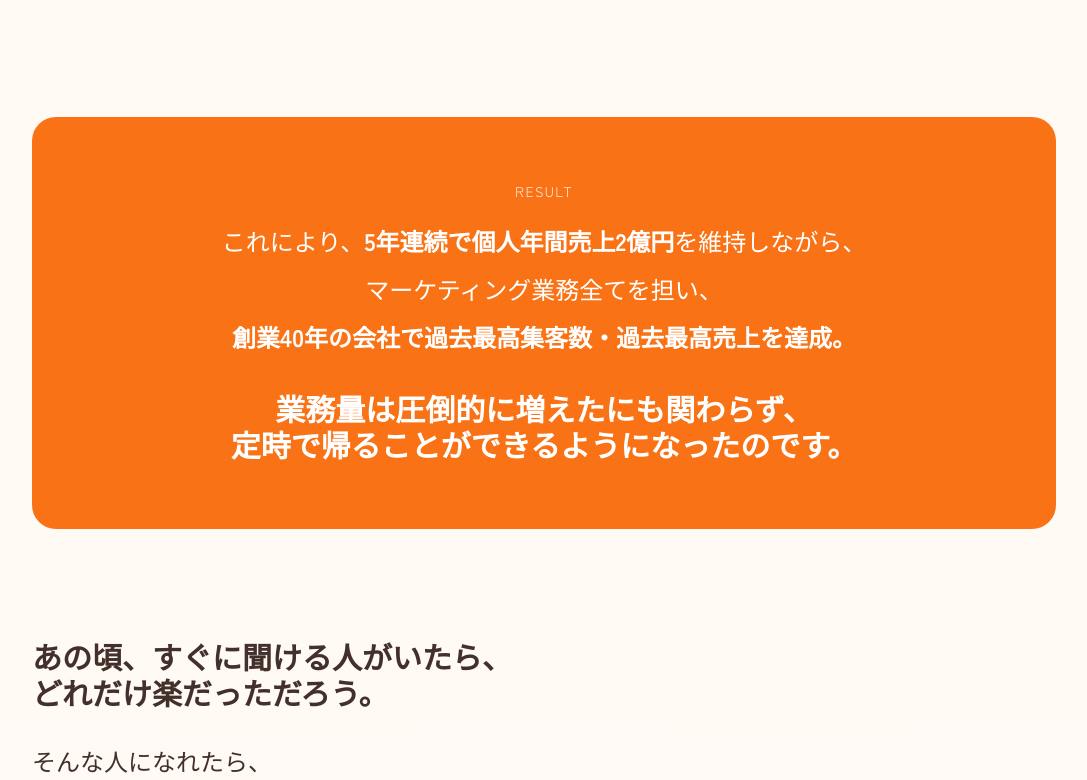
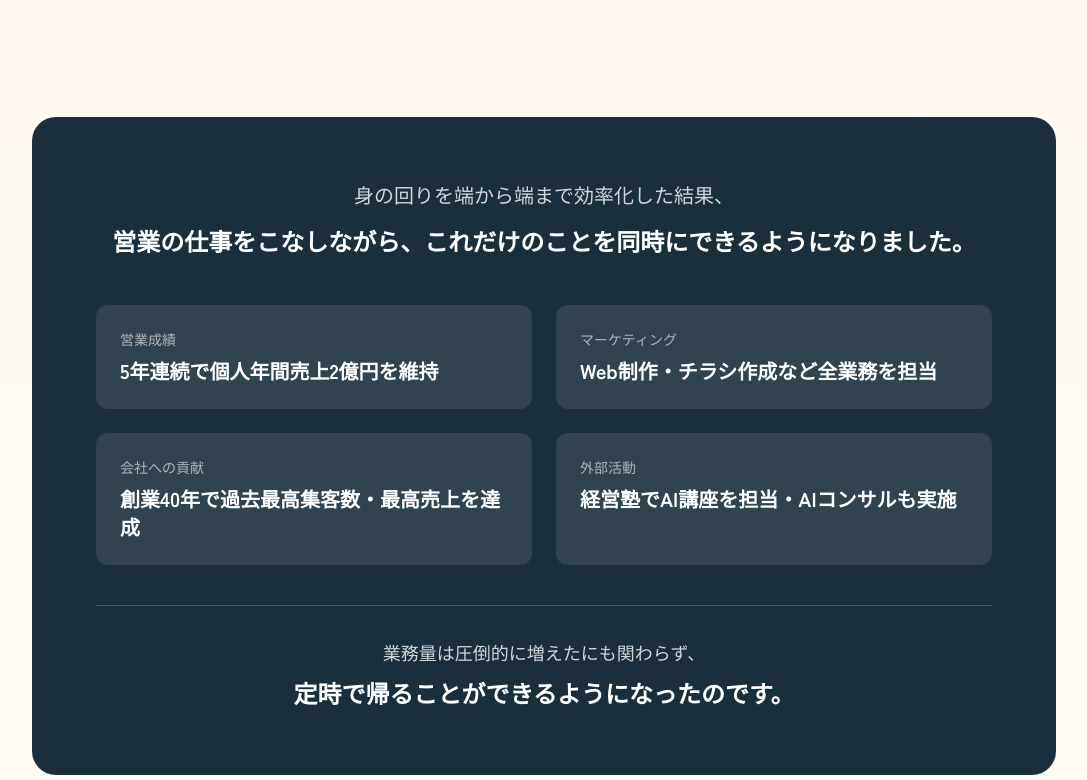
Before and after one commit to shunsuke-tnk/ai-komon-lp, a React (Vite) app: page / in a window 1280 px wide. Shown: the part 5689-6469 px from the top of the page, without its empty margins (96-1183 px from the left). Built offline with nearby package versions, Linux system fonts and the light colour scheme; a web font is replaced by a local one.

Commit message:
実績欄の改変

```diff
--- a/App.tsx
+++ b/App.tsx
@@ -504,25 +504,47 @@ const App: React.FC = () => {
           </div>
 
           {/* 成果ハイライト - 全幅 */}
-          <div className="bg-primary-500 rounded-3xl py-12 md:py-16 px-8 md:px-12 mb-20 md:mb-28">
-            <div className="max-w-3xl mx-auto">
-              <p className="text-white/80 text-sm tracking-widest uppercase mb-6 text-center">Result</p>
-              <div className="space-y-4 text-white text-center">
-                <p className="text-xl md:text-2xl leading-relaxed">
-                  これにより、<span className="font-bold">5年連続で個人年間売上2億円</span>を維持しながら、
+          <div className="bg-[#1a2e3b] rounded-3xl py-12 md:py-16 px-8 md:px-12 mb-20 md:mb-28">
+            <div className="max-w-4xl mx-auto">
+              {/* ストーリーの導入 */}
+              <div className="text-center mb-10 md:mb-12">
+                <p className="text-white/80 text-lg md:text-xl leading-relaxed mb-4">
+                  身の回りを端から端まで効率化した結果、
                 </p>
-                <p className="text-xl md:text-2xl leading-relaxed">
-                  マーケティング業務全てを担い、
+                <p className="text-white text-xl md:text-2xl font-bold leading-relaxed">
+                  営業の仕事をこなしながら、<br className="md:hidden" />
+                  これだけのことを同時にできるようになりました。
                 </p>
-                <p className="text-xl md:text-2xl leading-relaxed font-bold">
-                  創業40年の会社で過去最高集客数・過去最高売上を達成。
+              </div>
+
+              {/* 達成項目リスト */}
+              <div className="grid md:grid-cols-2 gap-4 md:gap-6 mb-10">
+                <div className="bg-white/10 rounded-xl p-5 md:p-6">
+                  <p className="text-white/60 text-sm mb-2">営業成績</p>
+                  <p className="text-white text-lg md:text-xl font-bold">5年連続で個人年間売上2億円を維持</p>
+                </div>
+                <div className="bg-white/10 rounded-xl p-5 md:p-6">
+                  <p className="text-white/60 text-sm mb-2">マーケティング</p>
+                  <p className="text-white text-lg md:text-xl font-bold">Web制作・チラシ作成など全業務を担当</p>
+                </div>
+                <div className="bg-white/10 rounded-xl p-5 md:p-6">
+                  <p className="text-white/60 text-sm mb-2">会社への貢献</p>
+                  <p className="text-white text-lg md:text-xl font-bold">創業40年で過去最高集客数・最高売上を達成</p>
+                </div>
+                <div className="bg-white/10 rounded-xl p-5 md:p-6">
+                  <p className="text-white/60 text-sm mb-2">外部活動</p>
+                  <p className="text-white text-lg md:text-xl font-bold">経営塾でAI講座を担当・AIコンサルも実施</p>
+                </div>
+              </div>
+
+              {/* 結論 */}
+              <div className="text-center border-t border-white/20 pt-8">
+                <p className="text-white/80 text-lg leading-relaxed mb-3">
+                  業務量は圧倒的に増えたにも関わらず、
                 </p>
-                <div className="pt-6">
-                  <p className="text-2xl md:text-3xl font-bold font-rounded">
-                    業務量は圧倒的に増えたにも関わらず、<br />
-                    定時で帰ることができるようになったのです。
-                  </p>
-                </div>
+                <p className="text-xl md:text-2xl text-white font-bold font-rounded leading-relaxed">
+                  定時で帰ることができるようになったのです。
+                </p>
               </div>
             </div>
           </div>
```
